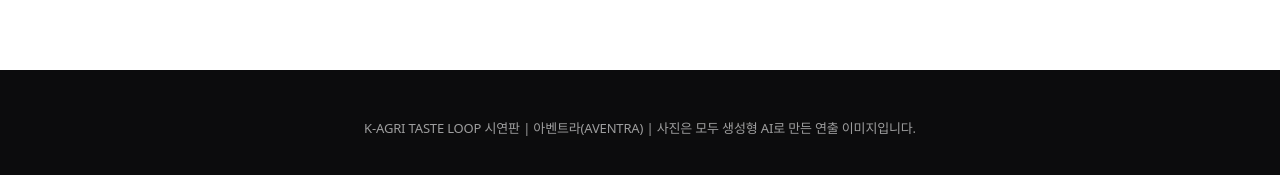
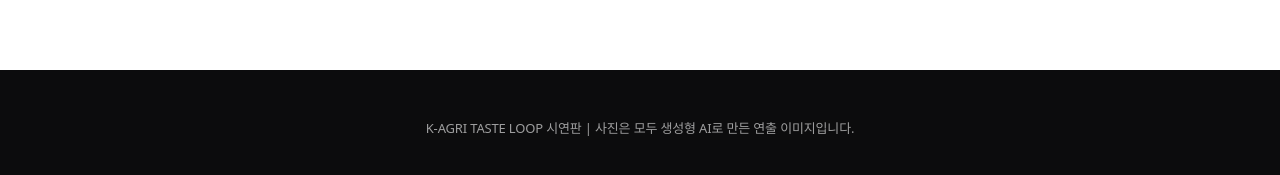
Before and after one commit to sophiekimu1-svg/taste-loop, a plain HTML site: page index.html in a window 1280 px wide. Shown: the part 1971-2146 px from the top of the page. Drawn offline with Linux system fonts and the light colour scheme; a web font is replaced by a local one.

Commit message:
푸터에서 회사명 삭제
Co-Authored-By: Claude Opus 5.5 <noreply@anthropic.com>
Claude-Session: https://claude.ai/code/session_012SWomAS8gcaRhajwMpYD6t

```diff
--- a/index.html
+++ b/index.html
@@ -300,7 +300,7 @@ footer{max-width:none;margin:0;padding:48px 28px;background:var(--ink);color:rgb
 <div id="simout" style="margin-top:20px"></div></div>
 </section>
 </main>
-<footer>K-AGRI TASTE LOOP 시연판 | 아벤트라(AVENTRA) | 사진은 모두 생성형 AI로 만든 연출 이미지입니다.</footer>
+<footer>K-AGRI TASTE LOOP 시연판 | 사진은 모두 생성형 AI로 만든 연출 이미지입니다.</footer>
 
 <script>
 const S={get(k,d){try{return JSON.parse(localStorage.getItem('tl_'+k))??d}catch(e){return d}},set(k,v){try{localStorage.setItem('tl_'+k,JSON.stringify(v))}catch(e){}}};
```
